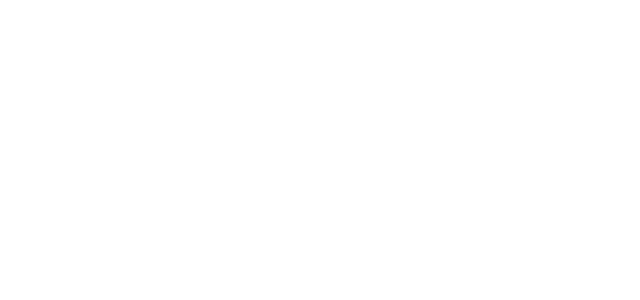
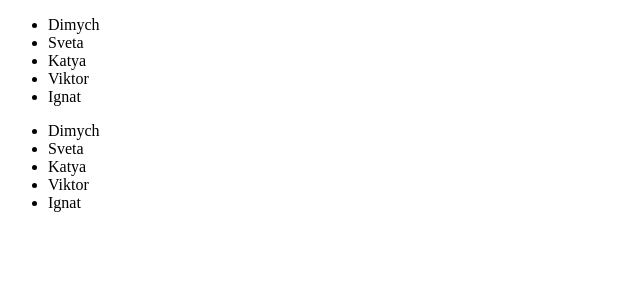
Before and after one commit to umedjankabiri/main-course-monday-native-js, a React (Vite) app: page / in a window 1280 px wide. Shown: the top 300 px of the page, without its empty margins (0-640 px from the left). Built offline with nearby package versions, Linux system fonts and the light colour scheme.

Commit message:
Added code for App.tsx, demonstrated how the map method works

```diff
--- a/src/App.tsx
+++ b/src/App.tsx
@@ -1,10 +1,28 @@
 import './App.css'
 
 function App() {
-
+    const names = ['Dimych', 'Sveta', 'Katya', 'Viktor', 'Ignat'];
+    const nameList = names.map((name, index) => (
+        <li key={index}>{name}</li>
+    ));
+    const users = [
+        {id: 1, name: "Dimych"},
+        {id: 2, name: "Sveta"},
+        {id: 3, name: "Katya"},
+        {id: 4, name: "Viktor"},
+        {id: 5, name: "Ignat"},
+    ]
+    const userList = users.map(user => (
+        <li key={user.id}>{user.name}</li>
+    ));
   return (
     <>
-
+      <ul>
+          {nameList}
+      </ul>
+      <ul>
+          {userList}
+      </ul>
     </>
   )
 }
```
